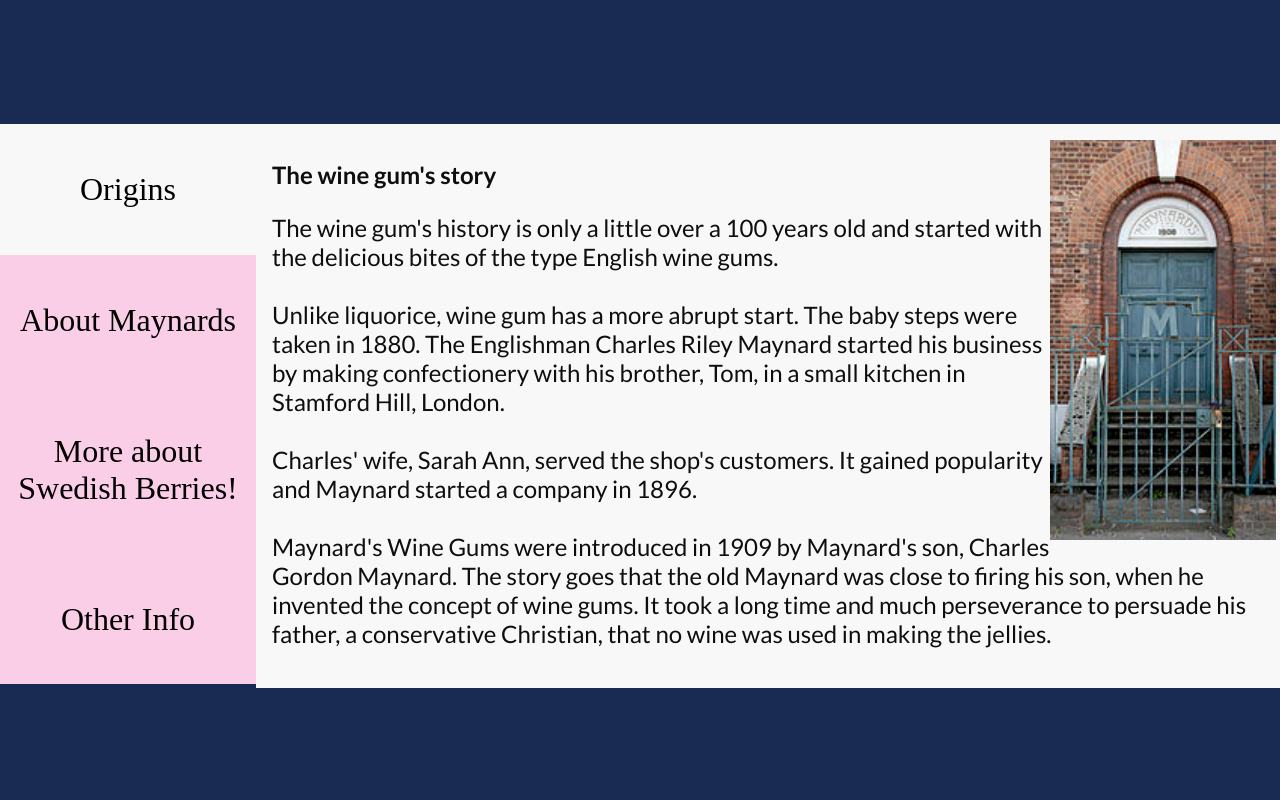
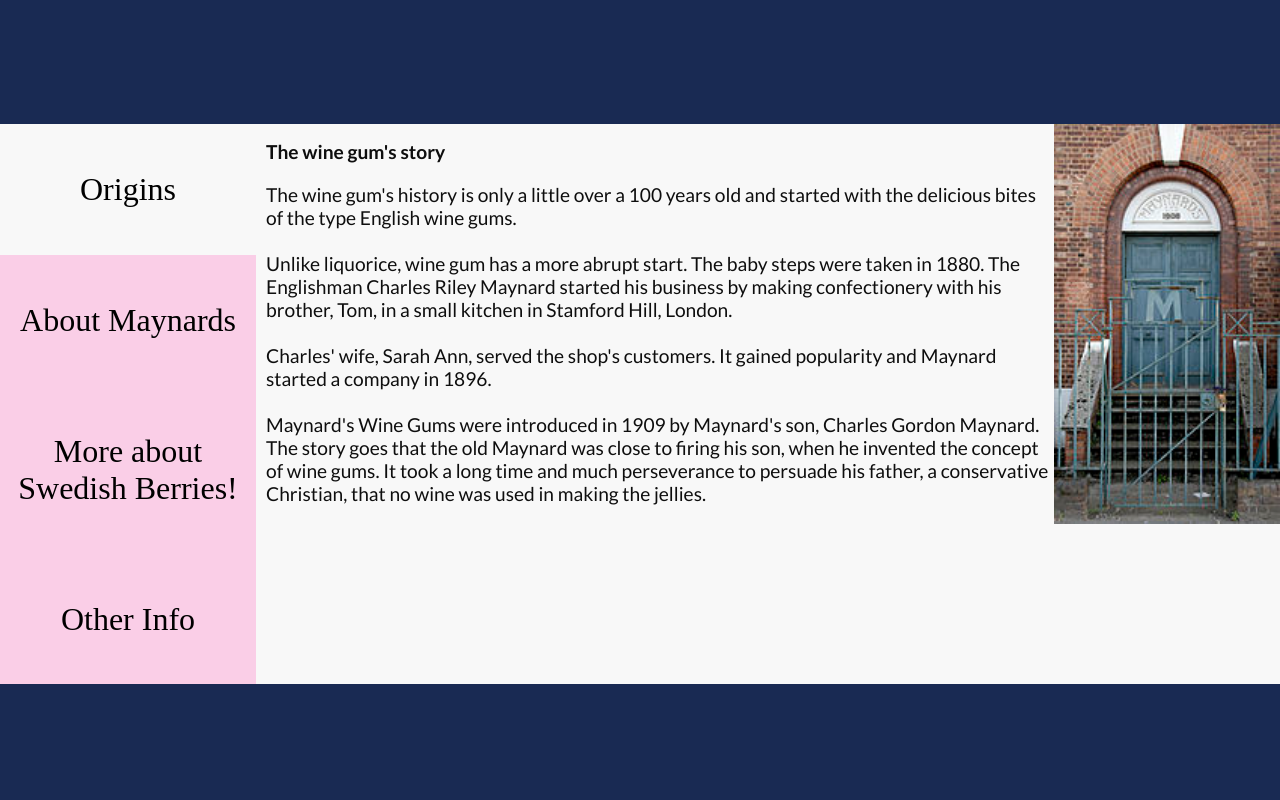
Before and after one commit to KaysonSouksaly/assignement3-1332, a plain HTML site: page index.html in a window 1280 px wide. Shown: the part 3300-4100 px from the top of the page. Drawn offline with nearby package versions, Linux system fonts and the light colour scheme; a web font is replaced by a local one.

Commit message:
initial commit

```diff
--- a/CSS/Style.css
+++ b/CSS/Style.css
@@ -12,7 +12,7 @@ main{
 }
 p, h2, li, h1, footer a{
     font-family: 'Lato', sans-serif;
-    font-size: 1.5em;
+    font-size: 1.2em;
     font-weight: 400;
     color: #0e0e0e;
 }
@@ -443,12 +443,11 @@ label menu{
 .gallery .content div{
     z-index: 100;
     position: absolute;
-    width: 98%;
-    height: 95%;
+    width: 100%;
+    height: 100%;
     background-color: #f8f8f8;
     transition: .25s ease-in-out;
     opacity: 0;
-    padding: 1em;
 }
 .gallery .content img{
     height: 50vh;
@@ -460,6 +459,9 @@ label menu{
     flex-direction: column;
     align-items: center;
     justify-content: center;
+}
+.gallery .content div h1, .gallery .content div p{
+    margin-left: 10px;
 }
 /* Footer */
 footer{
```
